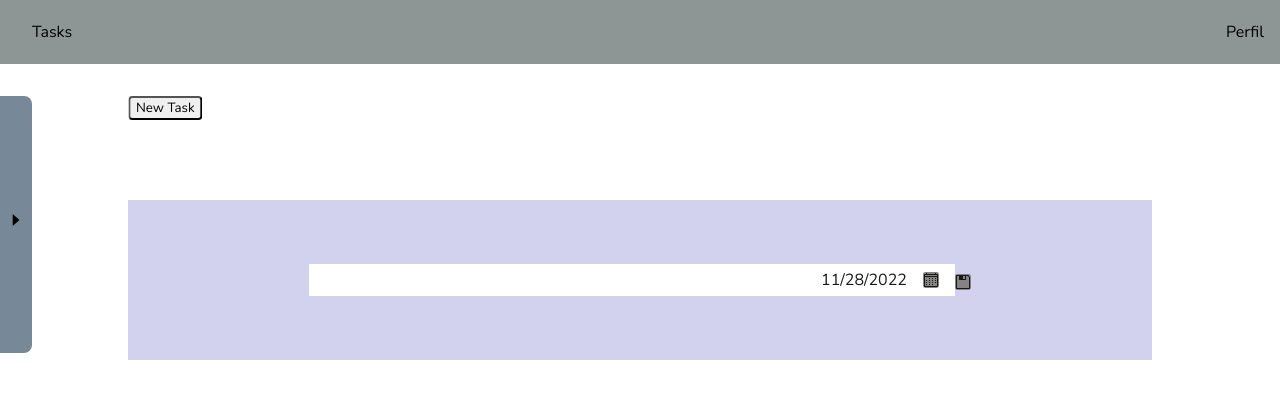
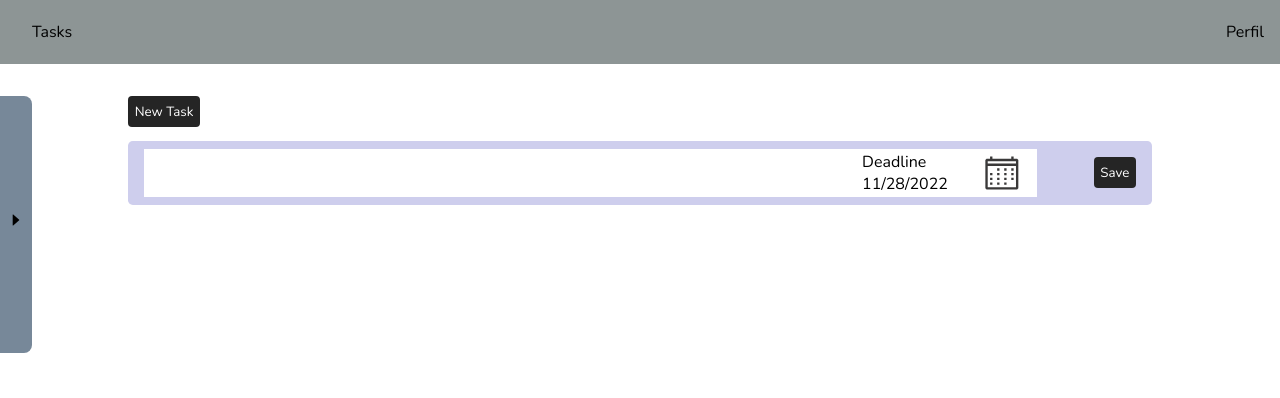
Before and after one commit to fabioVitorTavares/Takss, a React (Vite) app in the folder Tasks/: page / in a window 1280 px wide. Both pictures are taken after a click on the button "New Task". Shown: the top 398 px of the page. Built offline with nearby package versions, Linux system fonts and the light colour scheme.

Commit message:
commit 061220221123

```diff
--- a/Tasks/src/Components/App/style.css
+++ b/Tasks/src/Components/App/style.css
@@ -10,7 +10,6 @@
   flex-direction: column;
   align-items: center;
   justify-content: center;
-  overflow-x: hidden;
 }
 
 .header {
--- a/Tasks/src/Components/Schedule/index.tsx
+++ b/Tasks/src/Components/Schedule/index.tsx
@@ -61,6 +61,9 @@ export function Schedule() {
 
   const [date, setDate] = useState<Date>(new Date())
   const [days, setDays] = useState<TTarefas[]>(dias)
+  const [addTaskOpen, setAddTask] = useState<boolean>(false)
+  const [selectorDeadlineOpen, setSelectorDeadlineOpen] = useState<boolean>(false)
+  const [deadlineNewTask, setDeadlineNewTask] = useState<Date>(new Date)
 
   const nextDay = () => {
     setDate(new Date(date.getFullYear(), date.getMonth(), date.getDate() + 1))
@@ -113,9 +116,51 @@ export function Schedule() {
     console.log(newDay);
   }
 
-  const [addTask, setAddTask] = useState<boolean>(false)
-  const [selectorDeadlineOpen, setSelectorDeadlineOpen] = useState<boolean>(false)
-  const [deadlineNewTask, setDeadlineNewTask] = useState<Date>(new Date)
+  const btNewTask = (
+    <button
+    className='btNewTask'
+    onClick={() => setAddTask(!addTaskOpen)}>
+      New Task
+    </button>
+  )
+
+  const addTask = (
+    <div className='addTask' >
+      <div className='inputs'>
+        <input
+          className='inputDescriptionNewTask'
+          type='text'
+          ref={inputDescription}
+        />
+        <div
+          className='inputDeadlineNewTask'
+          title='Deadline'
+        >
+          <p>Deadline {deadlineNewTask.toLocaleDateString()}</p>
+          <VscCalendar
+            className='btSelectorDeadline'
+            onClick={() => setSelectorDeadlineOpen(!selectorDeadlineOpen)}
+          />
+          {
+            selectorDeadlineOpen &&
+            <div className='selectorDeadline'>
+              <MinCalendar
+                date={deadlineNewTask}
+                setDate={setDeadlineNewTask}
+              />
+            </div>
+          }
+        </div>
+      </div>
+      <button
+        className='btSave'
+        onClick={() => saveNewTask(inputDescription.current.value, deadlineNewTask.toLocaleDateString())}
+        >
+        Save
+      </button>
+    </div>
+  )
+
 
 
 
@@ -137,32 +182,8 @@ export function Schedule() {
           />
         ))
       }
-      <button
-        className='btNewTask'
-        onClick={() => setAddTask(!addTask)}>
-        New Task
-      </button>
-
-      {
-      addTask &&
-        <div className='addTask' >
-          <div className='inputs'>
-              <input className='inputDescriptionNewTask' type='text' ref={inputDescription} />
-          </div>
-          <div className='inputDeadlineNewTask' title='Deadline'>
-            <p>{ deadlineNewTask.toLocaleDateString() }</p>
-            <VscCalendar className='btSelectorDeadline' onClick={() => setSelectorDeadlineOpen(!selectorDeadlineOpen)} />
-            {
-              selectorDeadlineOpen &&
-              <div className='selectorDeadline'>
-
-                <MinCalendar  date={deadlineNewTask} setDate={setDeadlineNewTask}/>
-              </div>
-            }
-          </div>
-          <VscSave className='btSave' onClick={()=> saveNewTask(inputDescription.current.value, deadlineNewTask.toLocaleDateString())}/>
-        </div>
-      }
+      {btNewTask}
+      {addTaskOpen && addTask}
     </div>
   )
 }
--- a/Tasks/src/Components/Schedule/style.css
+++ b/Tasks/src/Components/Schedule/style.css
@@ -7,22 +7,18 @@
   width: 80%;
 }
 
-.btAdd, .btRemove, .btSave, .btSelectorDeadline {
-  width: 1em;
-  height: 1em;
-  margin-top: 0.2em;
-  background-color: var(--color-bt);
-  border-radius: 15%;
+
+.btSelectorDeadline{
+  width: 3em;
+  height: 3em;
+  margin-right: 1em;
+  fill: #3a3939;
 }
 
-.btSave:hover, .btSelectorDeadline:hover {
-  background-color: #158038;
+.btSelectorDeadline:hover {
   cursor: pointer;
-  fill: #ffffff;
-}
-
-.btSelectorDeadline{
-  margin: 1em;
+  fill: #080808;
+  scale: 1.1;
 }
 
 .btNewTask {
@@ -31,6 +27,26 @@
   transform: translateX(50%);
   width: fit-content;
   border-radius: 0.3em;
+  background-color: #252525;
+  color: #ffffff;
+  border: none;
+  padding: 0.5em;
+  margin-bottom: 1em;
+}
+
+.btSave {
+  width: fit-content;
+  border-radius: 0.3em;
+  background-color: #252525;
+  color: #ffffff;
+  border: none;
+  padding: 0.5em;
+}
+
+.btNewTask:hover, .btSave:hover {
+  cursor: pointer;
+  background-color: #3a3939;
+  outline: #252525 solid 0.2em;
 }
 
 .addTask {
@@ -38,13 +54,13 @@
   display: flex;
   flex-direction: row;
   align-items: center;
-  justify-content: center;
+  justify-content: space-between;
   width: 100%;
-  height: 10rem;
+  height: 4em;
   background-color: #ceceed;
-  margin-top: 5em;
-  opacity: 0.9;
   animation: expand 0.3s ease;
+  border-radius: 0.3em;
+  padding: 0 1em 0 1em;
 }
 
 @keyframes expand {
@@ -61,21 +77,21 @@
 .inputs{
   display: flex;
   align-items: center;
-  height: 2em;
-  width: 50%;
-  background-color: #ffffff;
-
+  height: 3em;
+  width: 90%;
 }
 
 .inputDescriptionNewTask {
   width: 100%;
+  height: 100%;
   padding-left: 1em;
-  border-radius: 2em;
+  border: none;
+  outline: none;
 }
 
 .inputDeadlineNewTask{
   position: relative;
-  height: 2em;
+  height: 100%;
   display: flex;
   flex-direction: row;
   align-items: center;
@@ -83,19 +99,9 @@
   background-color: #ffffff;
 }
 
-.addTask input{
-  border: none;
-  outline: none;
-}
 
 .selectorDeadline {
   position: absolute;
-  top: 115%;
-  left: 15%;
+  top: 105%;
+  left: 25%;
 }
-
-.square {
-  border-radius: 25% 0 150% 0;
-  background-color: #252525;
-  z-index: 0;
-}
```
